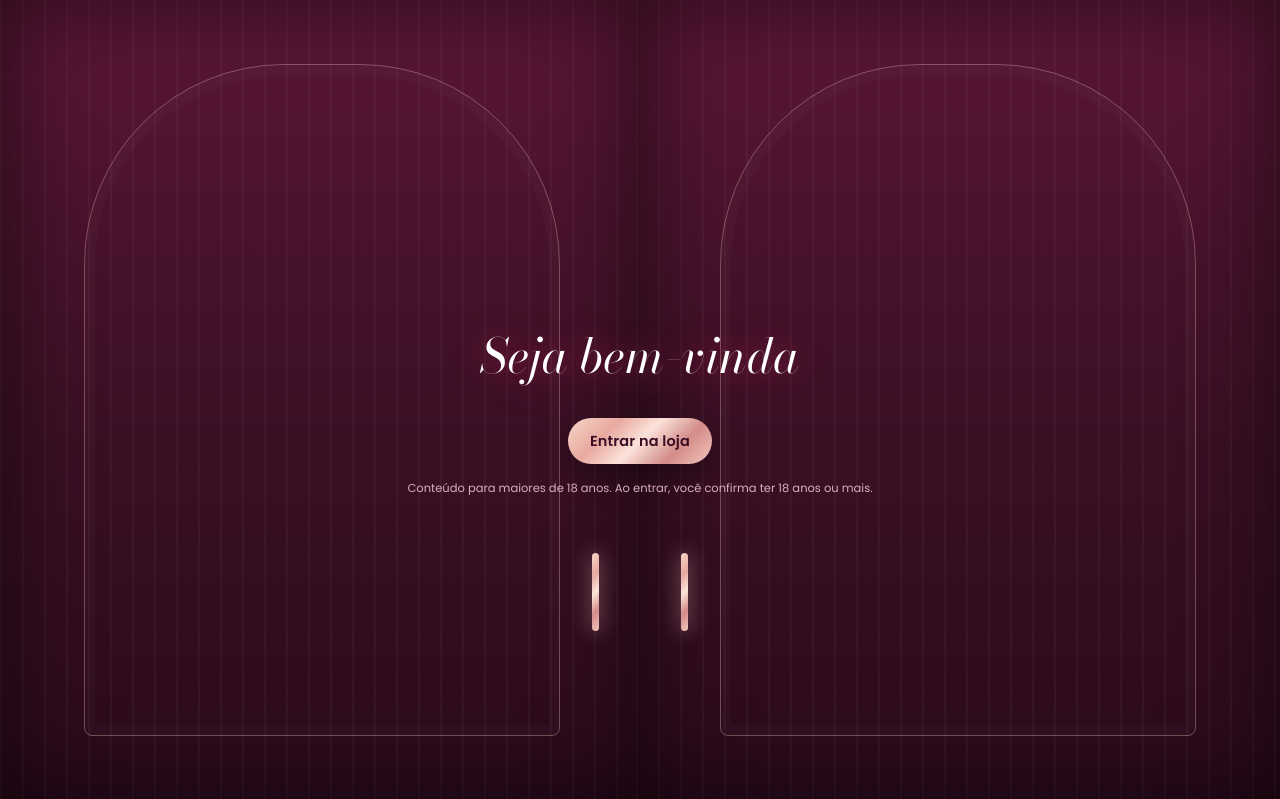
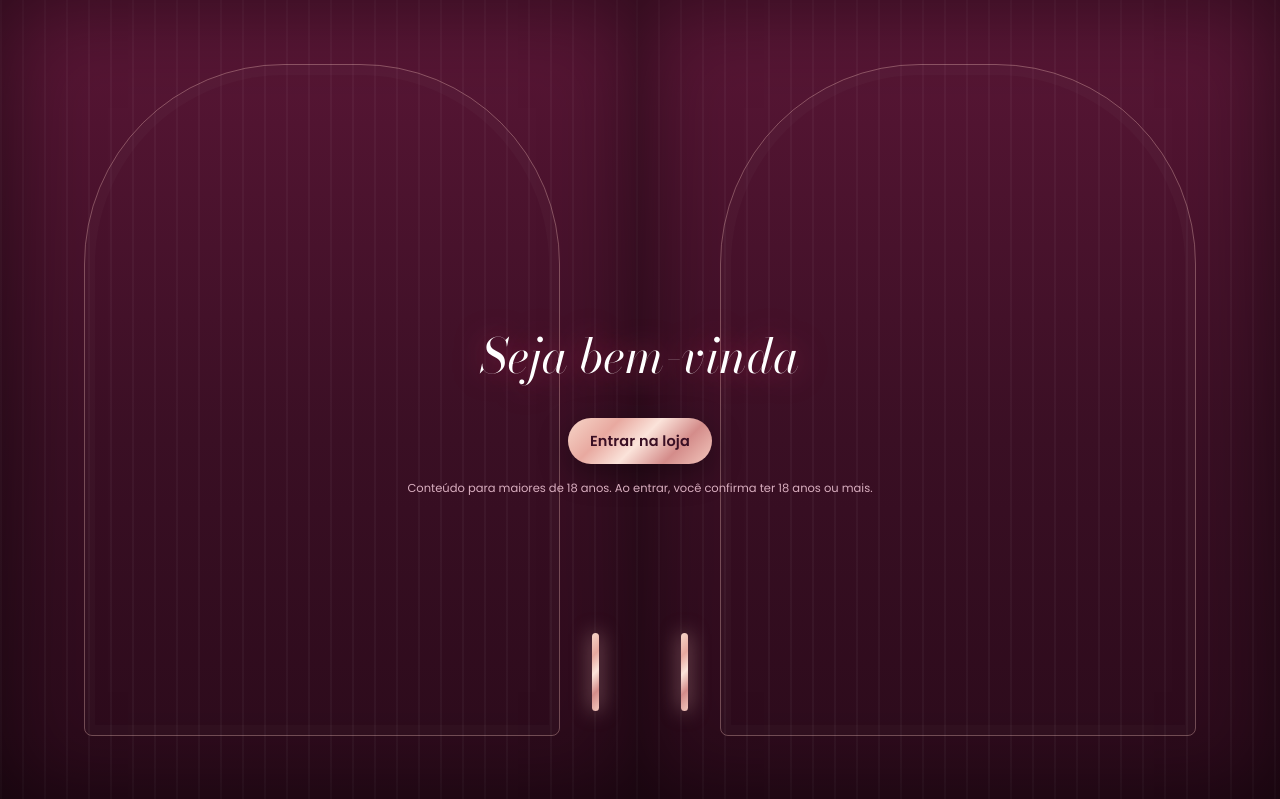
Before and after one commit to codakx-hub/amorie-loja, a plain HTML site: page index.html in a window 1280 px wide. Shown: the top 799 px of the page. Drawn offline with nearby package versions, Linux system fonts and the light colour scheme; a script that the page names is missing.

Commit message:
Ajustes visuais: fitas de ponta a ponta e maçanetas
Co-Authored-By: Claude Opus 5.5 <noreply@anthropic.com>
Claude-Session: https://claude.ai/code/session_01JzJxb7AFUWDw2YeZ18n4Jc

```diff
--- a/assets/css/store.css
+++ b/assets/css/store.css
@@ -9,7 +9,7 @@
 .door.l{left:0;transform-origin:left center}
 .door.r{right:0;transform-origin:right center}
 .door::before{content:"";position:absolute;inset:8% 13%;border:1px solid rgba(243,199,189,.35);border-radius:200px 200px 8px 8px;box-shadow:inset 0 0 0 10px rgba(255,255,255,.02)}
-.door::after{content:"";position:absolute;top:74%;width:7px;height:78px;margin-top:-39px;border-radius:6px;background:var(--metal);box-shadow:0 0 20px rgba(243,199,189,.6)}
+.door::after{content:"";position:absolute;top:84%;width:7px;height:78px;margin-top:-39px;border-radius:6px;background:var(--metal);box-shadow:0 0 20px rgba(243,199,189,.6)}
 .door.l::after{right:7%}.door.r::after{left:7%}
 #intro.open .door.l{transform:rotateY(80deg)}
 #intro.open .door.r{transform:rotateY(-80deg)}
@@ -125,7 +125,7 @@ header.top{position:sticky;top:0;z-index:50;background:rgba(255,246,249,.92);bac
 .btn-add .ico{width:17px;height:17px}
 
 /* ---- fitas diagonais ---- */
-.ribbons{position:relative;height:170px;overflow:hidden;margin:36px -16px;cursor:pointer}
+.ribbons{position:relative;height:170px;overflow:hidden;margin:36px calc(50% - 50vw);cursor:pointer}
 .ribbon{position:absolute;left:-10%;width:120%;top:50%;overflow:hidden;white-space:nowrap;text-transform:uppercase;font-weight:600;letter-spacing:.16em;font-size:13.5px;box-shadow:0 12px 30px rgba(58,15,36,.18)}
 .ribbon .track{display:inline-flex;animation:mq 26s linear infinite;padding:14px 0}
 .ribbon span{padding:0 20px;display:inline-flex;align-items:center;gap:20px}
```
